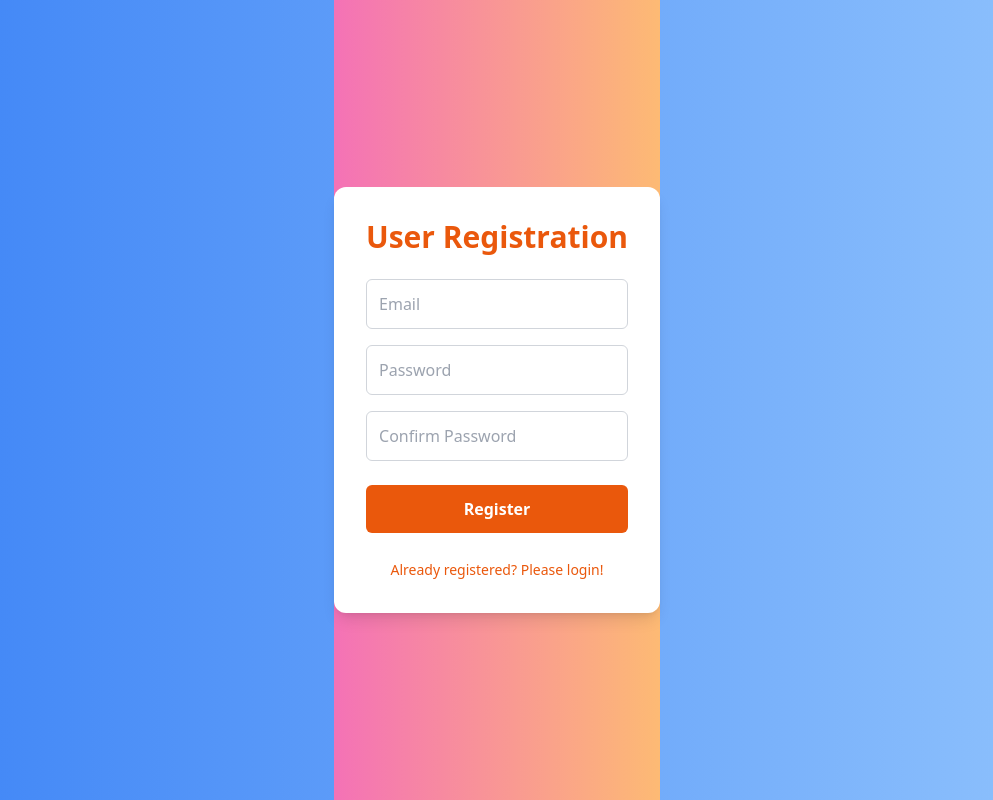
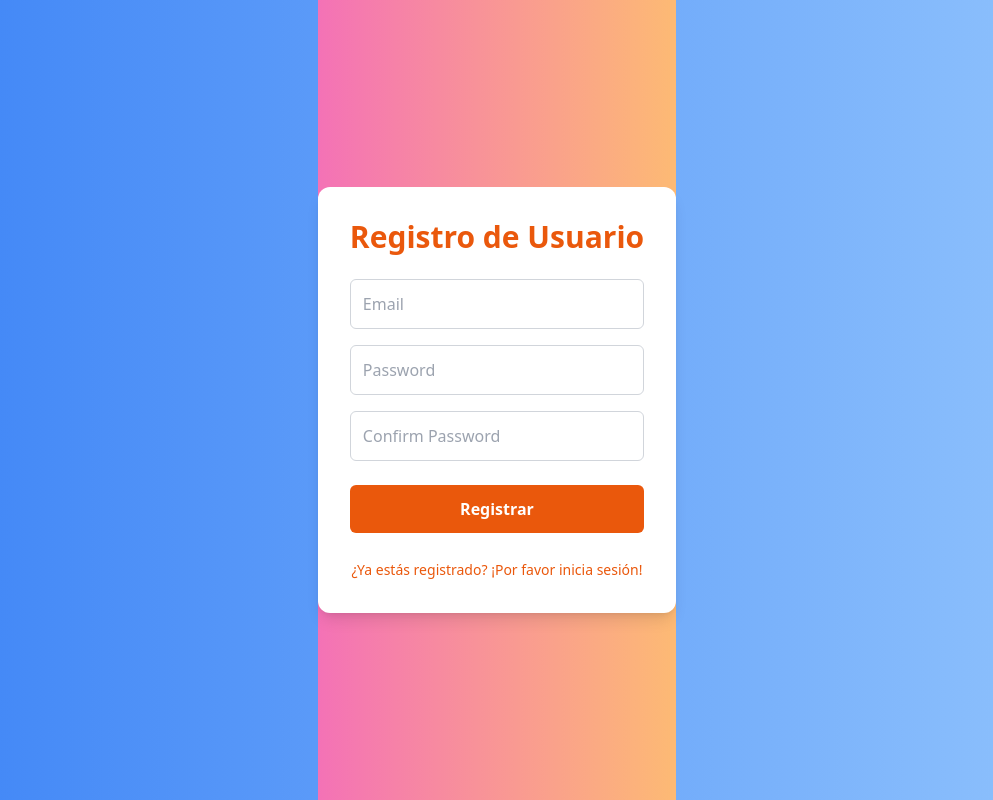
Before and after one commit to Fabri-cio/react-tailwind, a React (Vite) app: page /register in a window 1280 px wide. Shown: the whole page, without its empty margins (143-1136 px from the left). Built offline with nearby package versions, Linux system fonts and the light colour scheme.

Commit message:
register funcioal

```diff
--- a/src/api/usuario.api.js
+++ b/src/api/usuario.api.js
@@ -14,7 +14,7 @@ const createCrudOperations = (apiInstance, resource) => ({
 
 // Funciones específicas para el login y registro
 export const login = (email, password) => request(ApiUsuarios, "post", "login/", { email, password });
-export const register = (data) => request(ApiUsuarios, "post", "register/", data);
+export const RegistroApi = createCrudOperations(ApiUsuarios, "register");
 
 // Crear operaciones CRUD específicas para los usuarios
 export const UsuariosAPI = createCrudOperations(ApiUsuarios, "usuarios");
--- a/src/components/Register.jsx
+++ b/src/components/Register.jsx
@@ -2,8 +2,8 @@ import { useState } from "react";
 import { useForm, Controller } from "react-hook-form";
 import { yupResolver } from "@hookform/resolvers/yup";
 import * as yup from "yup";
-import AxiosInstance from "./AxiosInstance";
 import { useNavigate } from "react-router-dom";
+import { useRegistrarUsuario } from "../hooks/useRegistrarUsuario";
 
 const Register = () => {
   const navigate = useNavigate();
@@ -33,26 +33,30 @@ const Register = () => {
   });
 
   const { handleSubmit, control } = useForm({ resolver: yupResolver(schema) });
+  const { mutate, isLoading } = useRegistrarUsuario();
 
   const submission = (data) => {
-    AxiosInstance.post(`register/`, {
-      email: data.email,
-      password: data.password,
-    })
-      .then(() => {
-        navigate(`/`);
-      })
-      .catch((error) => {
-        setShowMessage(true);
-        setMessage("Registration failed. Please try again.");
-        console.error("Error during registration", error);
-      });
+    mutate(
+      { email: data.email, password: data.password },
+      {
+        onSuccess: () => { // Aquí se corrige el nombre de la clave
+          navigate("/");
+        },
+        onError: () => {
+          setShowMessage(true);
+          setMessage("Error creando usuario");
+        },
+      }
+    );
   };
+
 
   return (
     <div className="flex justify-center items-center min-h-screen bg-gradient-to-r from-pink-400 to-orange-300">
       <div className="w-full max-w-sm bg-white p-8 rounded-xl shadow-lg">
-        <h2 className="text-3xl text-center font-bold text-orange-600 mb-6">User Registration</h2>
+        <h2 className="text-3xl text-center font-bold text-orange-600 mb-6">
+          Registro de Usuario
+        </h2>
 
         {showMessage && (
           <div className="mb-4 p-4 text-white bg-red-600 rounded-md">
@@ -71,6 +75,7 @@ const Register = () => {
                   {...field}
                   type="email"
                   placeholder="Email"
+                  autoComplete="username"
                   className="w-full p-3 border border-gray-300 rounded-md focus:outline-none focus:ring-2 focus:ring-orange-400"
                 />
               )}
@@ -87,6 +92,7 @@ const Register = () => {
                   {...field}
                   type="password"
                   placeholder="Password"
+                  autoComplete="new-password"
                   className="w-full p-3 border border-gray-300 rounded-md focus:outline-none focus:ring-2 focus:ring-orange-400"
                 />
               )}
@@ -103,6 +109,7 @@ const Register = () => {
                   {...field}
                   type="password"
                   placeholder="Confirm Password"
+                  autoComplete="new-password"
                   className="w-full p-3 border border-gray-300 rounded-md focus:outline-none focus:ring-2 focus:ring-orange-400"
                 />
               )}
@@ -111,15 +118,16 @@ const Register = () => {
 
           <button
             type="submit"
-            className="w-full py-3 bg-orange-600 text-white font-bold rounded-md hover:bg-orange-700 focus:outline-none focus:ring-2 focus:ring-orange-400"
+            className="w-full py-3 bg-orange-600 text-white font-bold rounded-md hover:bg-orange-700 focus:outline-none focus:ring-2 focus:ring-orange-400" disabled={isLoading}
           >
-            Register
+            {isLoading ? "Registrando..." : "Registrar"}
+
           </button>
         </form>
 
         <div className="mt-6 text-center">
           <a href="/" className="text-sm text-orange-600 hover:underline">
-            Already registered? Please login!
+          ¿Ya estás registrado? ¡Por favor inicia sesión!
           </a>
         </div>
       </div>
--- /dev/null
+++ b/src/hooks/useRegistrarUsuario.jsx
@@ -0,0 +1,14 @@
+import { useMutation } from "@tanstack/react-query";
+import { RegistroApi } from "../api/usuario.api";
+
+export const useRegistrarUsuario = () => {
+  return useMutation({
+    mutationFn: (nuevoUsuario) => RegistroApi.create(nuevoUsuario), // Llama a la función 'create' del API
+    onSuccess: () => {
+      console.log("Usuario creado con éxito");
+    },
+    onError: (error) => {
+      console.error("Error al crear el Usuario", error);
+    },
+  });
+};
```
